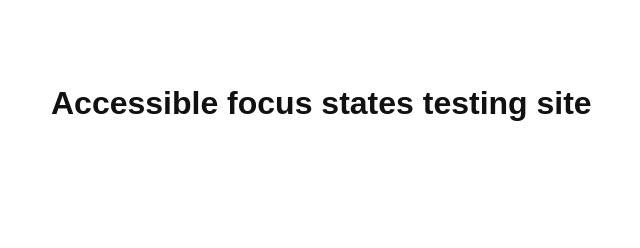
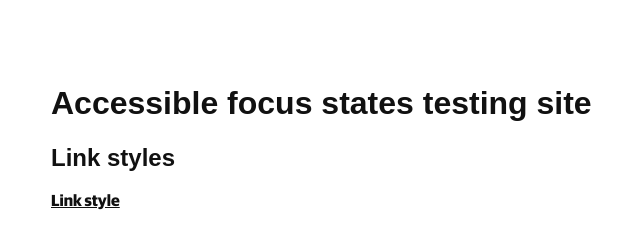
Before and after one commit to et0and/accessible-focus-states, a plain HTML site: page index.html in a window 1280 px wide. Shown: the whole page, without its empty margins (13-653 px from the left). Drawn offline with Linux system fonts and the light colour scheme.

Commit message:
First link test

```diff
--- a/index.html
+++ b/index.html
@@ -10,6 +10,8 @@
     </head>
     <body>
        <h1>Accessible focus states testing site</h1>
+        <h2>Link styles</h2>
+        <a href="#" aria-label="This is an active link">Link style</a>
 
     </body>
 </html>
--- a/style.css
+++ b/style.css
@@ -150,3 +150,9 @@ body {
     color: #111;
     font-family: "Guardian Sans", sans-serif;
   }
+
+  a {
+    color: #111;
+    text-decoration: underline;
+    font-family: 'Guardian Sans Bold';
+  }
```
